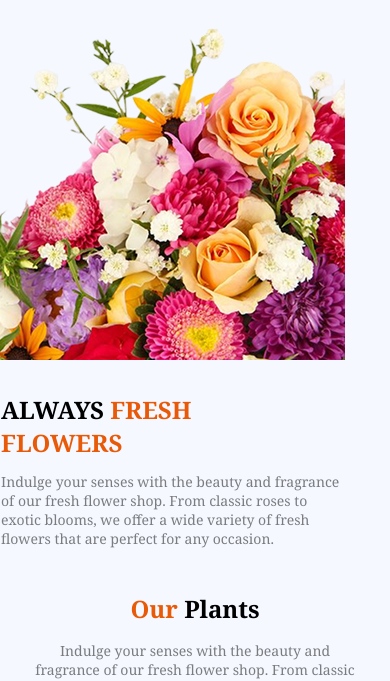
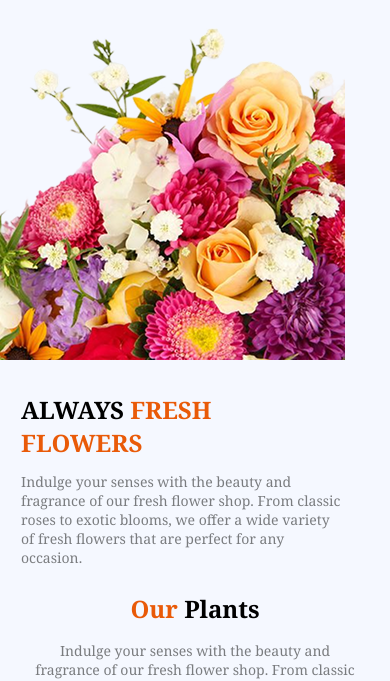
Before and after one commit to roky18/PGH-Assingment2nd, a plain HTML site: page index.html in a window 390 px wide. Shown: the part 172-853 px from the top of the page. Drawn offline with Linux system fonts and the light colour scheme.

Commit message:
9th update some mistake

```diff
--- a/style.css
+++ b/style.css
@@ -331,13 +331,13 @@
   .banner-left h1 {
     font-size: 24px;
     padding-top: 28px;
-    padding-left: 16px;
+    padding-left: 36px;
   }
   .banner-left p {
     width: 85%;
     font-size: 14px;
     padding-top: 13px;
-    padding-left: 16px;
+    padding-left: 36px;
     height: 68px;
     width: 360px;
   }
```
